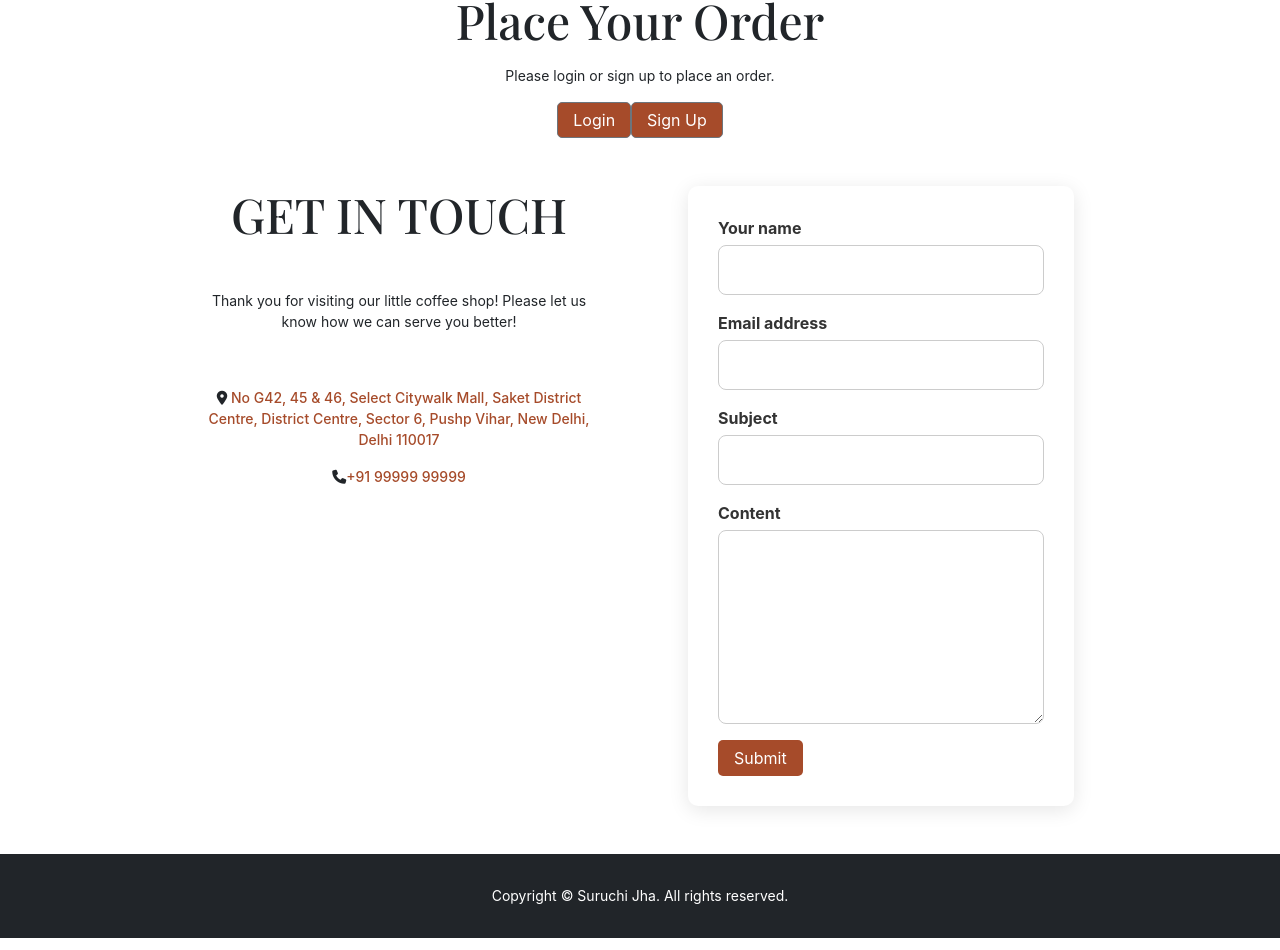
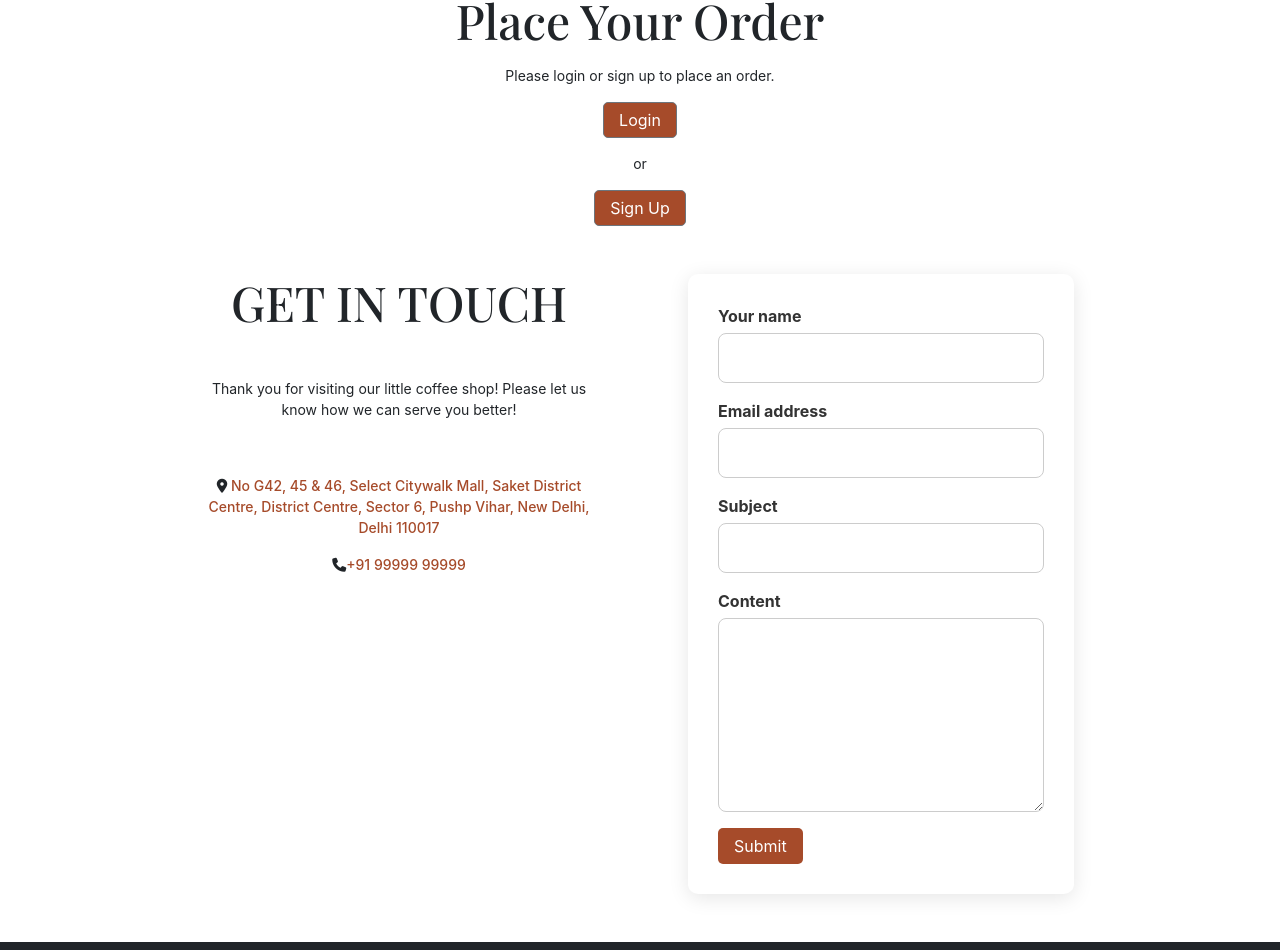
Before and after one commit to suruchi-jha/coffee-shop-page, a React (Create React App) app: page / in a window 1280 px wide. Shown: the part 2924-3874 px from the top of the page. Built offline with nearby package versions, Linux system fonts and the light colour scheme; a web font is replaced by a local one.

Commit message:
Update order.jsx

```diff
--- a/src/Components/order.jsx
+++ b/src/Components/order.jsx
@@ -75,6 +75,7 @@ function Order () {
           <a href="#login" className="btn btn-secondary">
             Login
           </a>
+          <p> or </p>
           <a href="#signup" className="btn btn-secondary">
             Sign Up
           </a>
```
